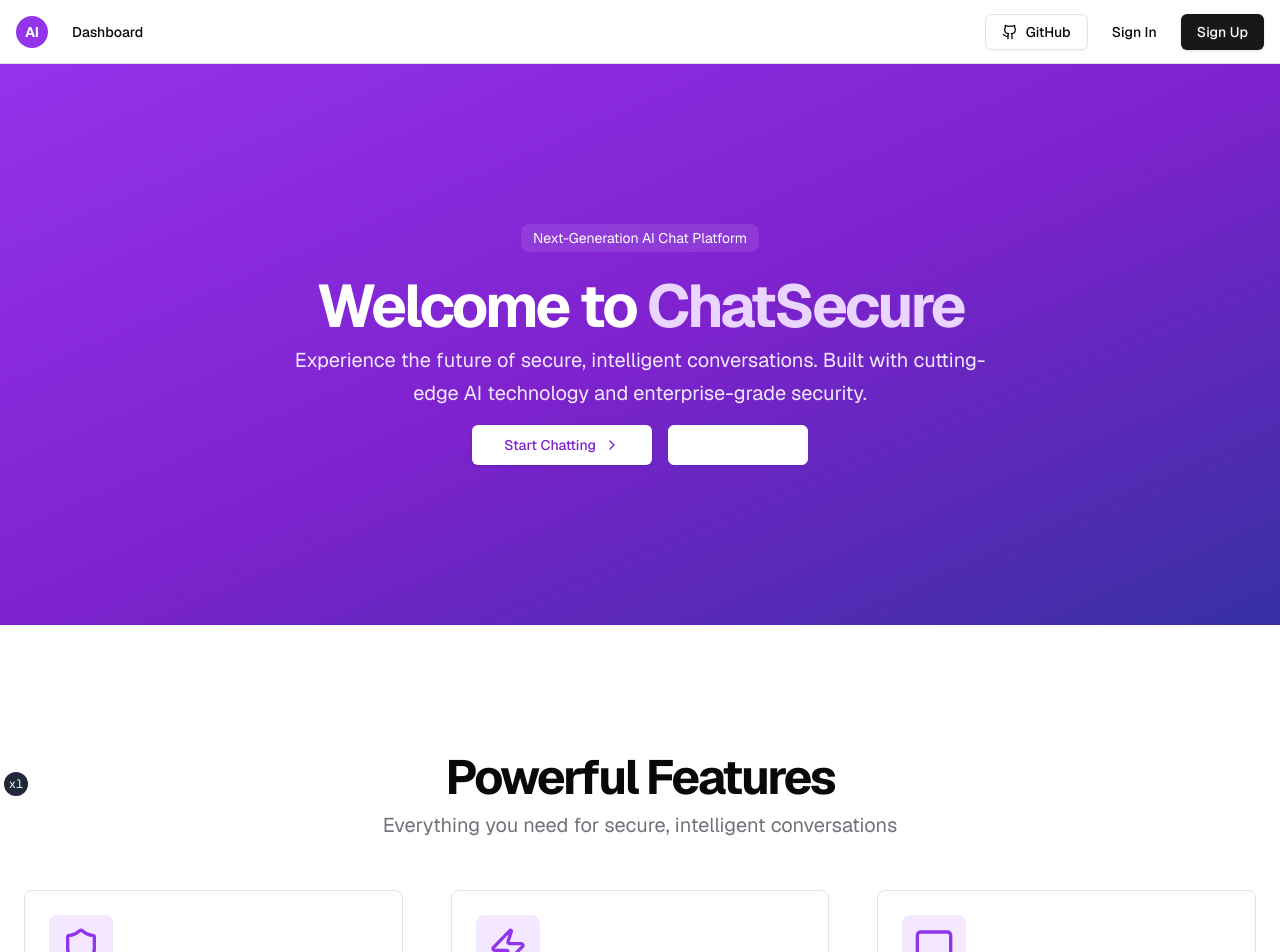
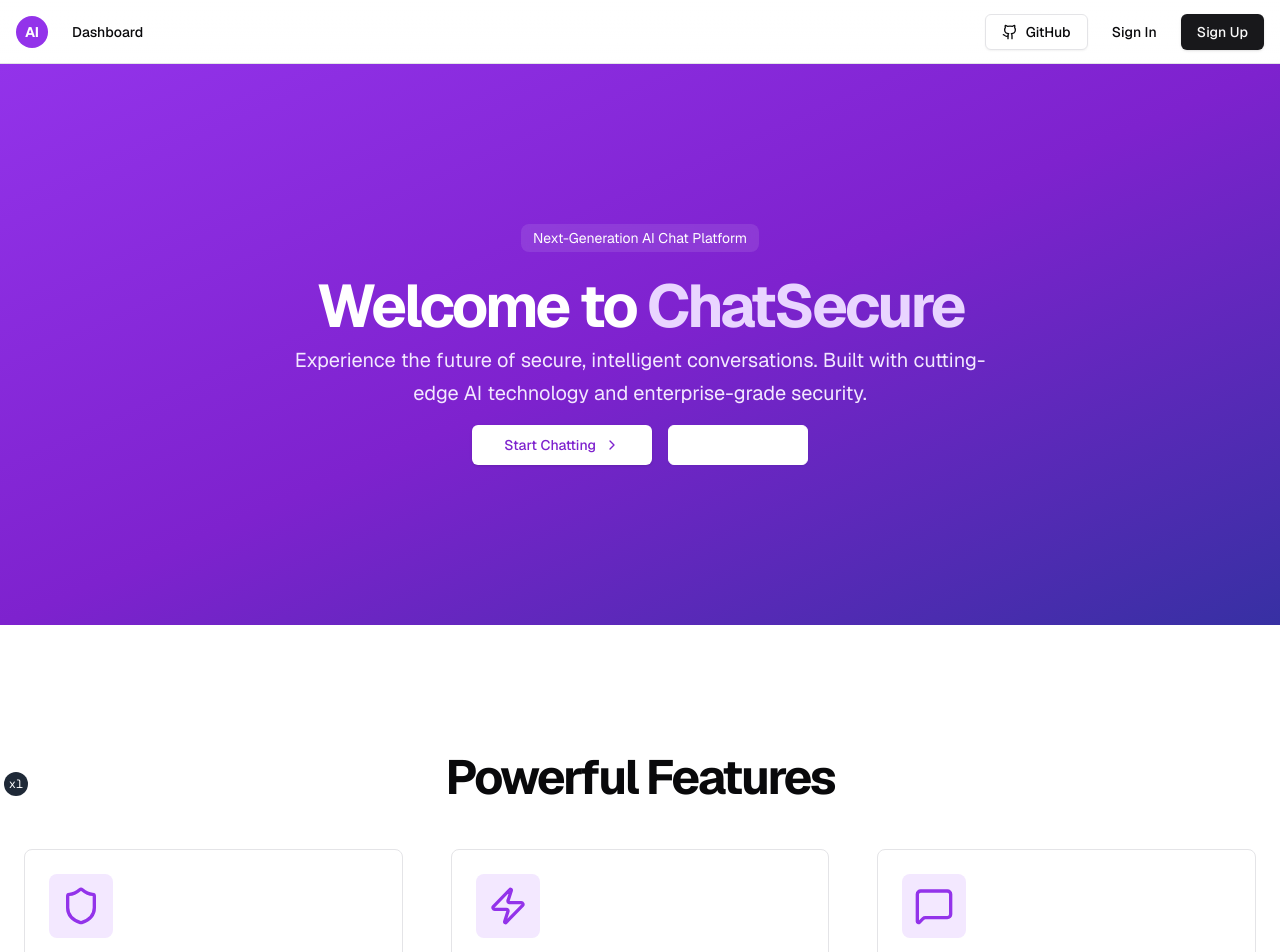
Before and after one commit to 01mohitjangid/ChatSecure, a Next.js app: page /dashboard in a window 1280 px wide. Shown: the top 952 px of the page. Built offline with nearby package versions, Linux system fonts and the light colour scheme.

Commit message:
improve the ui

```diff
--- a/app/dashboard/page.tsx
+++ b/app/dashboard/page.tsx
@@ -50,9 +50,7 @@ export default function DashboardPage() {
               <h2 className="text-3xl font-bold tracking-tighter sm:text-4xl md:text-5xl">
                 Powerful Features
               </h2>
-              <p className="max-w-[900px] text-muted-foreground md:text-xl/relaxed lg:text-base/relaxed xl:text-xl/relaxed">
-                Everything you need for secure, intelligent conversations
-              </p>
+
             </div>
           </div>
           <div className="grid gap-6 sm:grid-cols-2 lg:grid-cols-3 lg:gap-12">
```
